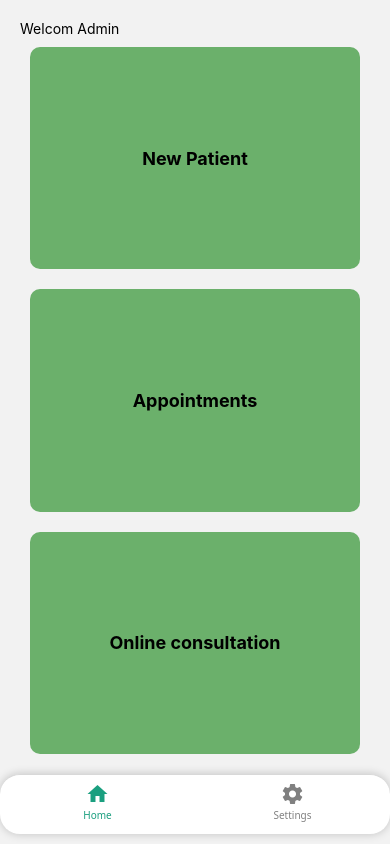
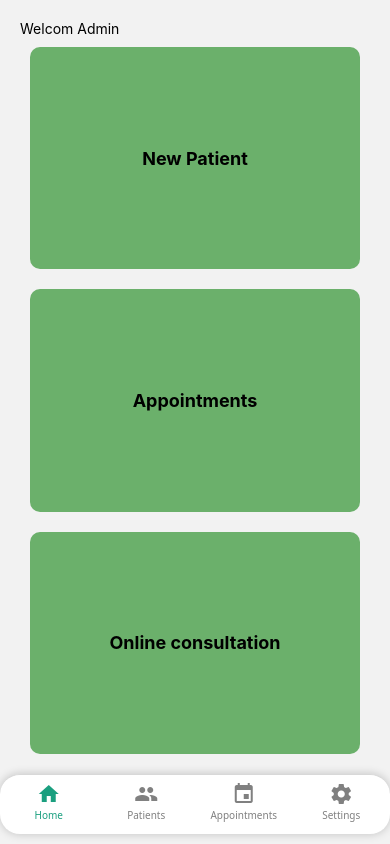
Before and after one commit to kavya581267/doctorsapp, a React Native app: screen /Mainscreen in a window 390 px wide. Built offline with nearby package versions, Linux system fonts and the light colour scheme.

Commit message:
bottom tab

```diff
--- a/components/admin/Mainscreen.js
+++ b/components/admin/Mainscreen.js
@@ -7,7 +7,8 @@ import { StyleSheet, View, Text, TouchableOpacity, SafeAreaView } from "react-na
 
 import { MaterialIcons } from "@expo/vector-icons";
 import SettingsScreen from "./SettingsScreen";
-
+import NewPatient from "./NewPatient";
+import Appointments from "./Appointments";
 
 
 const Tab = createBottomTabNavigator();
@@ -35,8 +36,14 @@ export default function Mainscreen() {
             <Tab.Screen name="Home" component={HomeScreen}
                 options={{ tabBarIcon: ({ color }) => <MaterialIcons name="home" size={24} color={color} /> }}>
             </Tab.Screen>
+            <Tab.Screen name="Patients" component={NewPatient}
+                 options={{tabBarIcon:({color})=> <MaterialIcons name="group" size={24} color={color} />}}></Tab.Screen>
+                 <Tab.Screen name="Appointments" component={Appointments}
+                 options={{tabBarIcon:({color})=> <MaterialIcons name="event" size={24} color={color} />}}></Tab.Screen>
             <Tab.Screen name="Settings" component={SettingsScreen}
-                options={{ tabBarIcon: ({ color }) => <MaterialIcons name="settings" size={24} color={color} /> }}></Tab.Screen>
+                options={{ tabBarIcon: ({ color }) => <MaterialIcons name="settings" size={24} color={color} /> }}>
+            </Tab.Screen>
+
         </Tab.Navigator>
     )
 }
```
